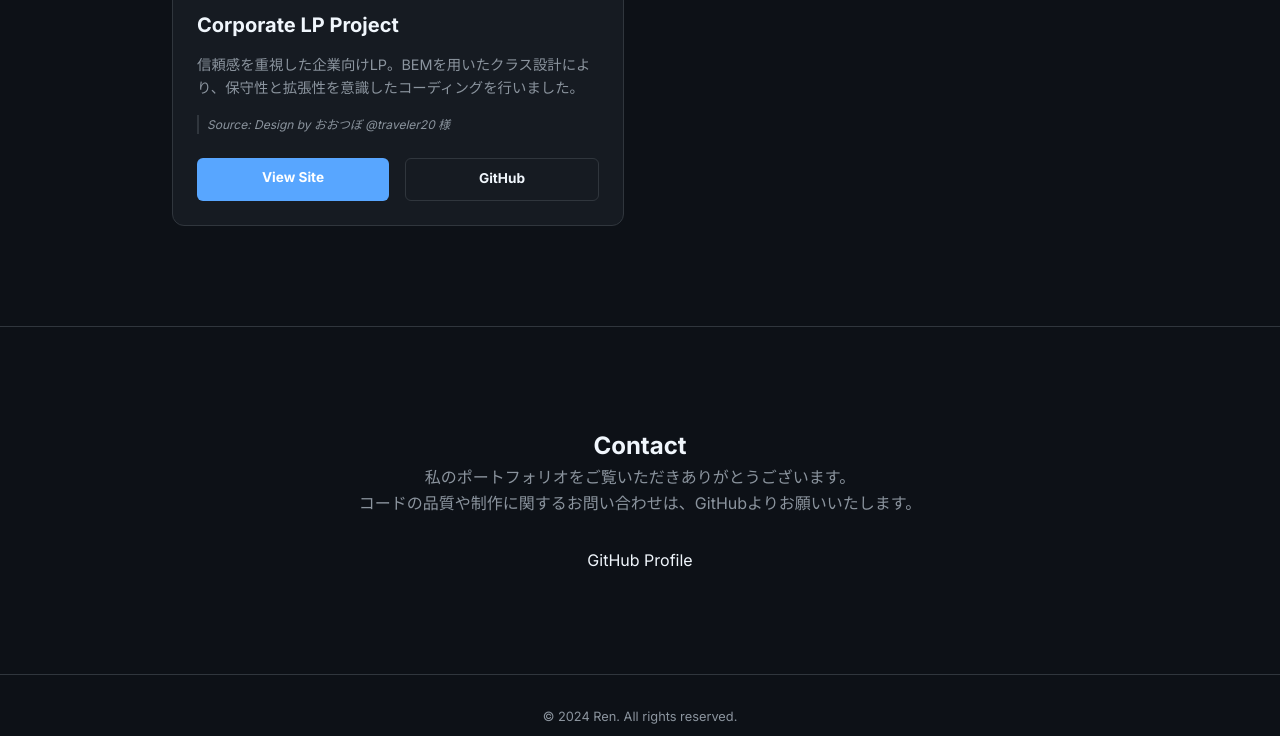
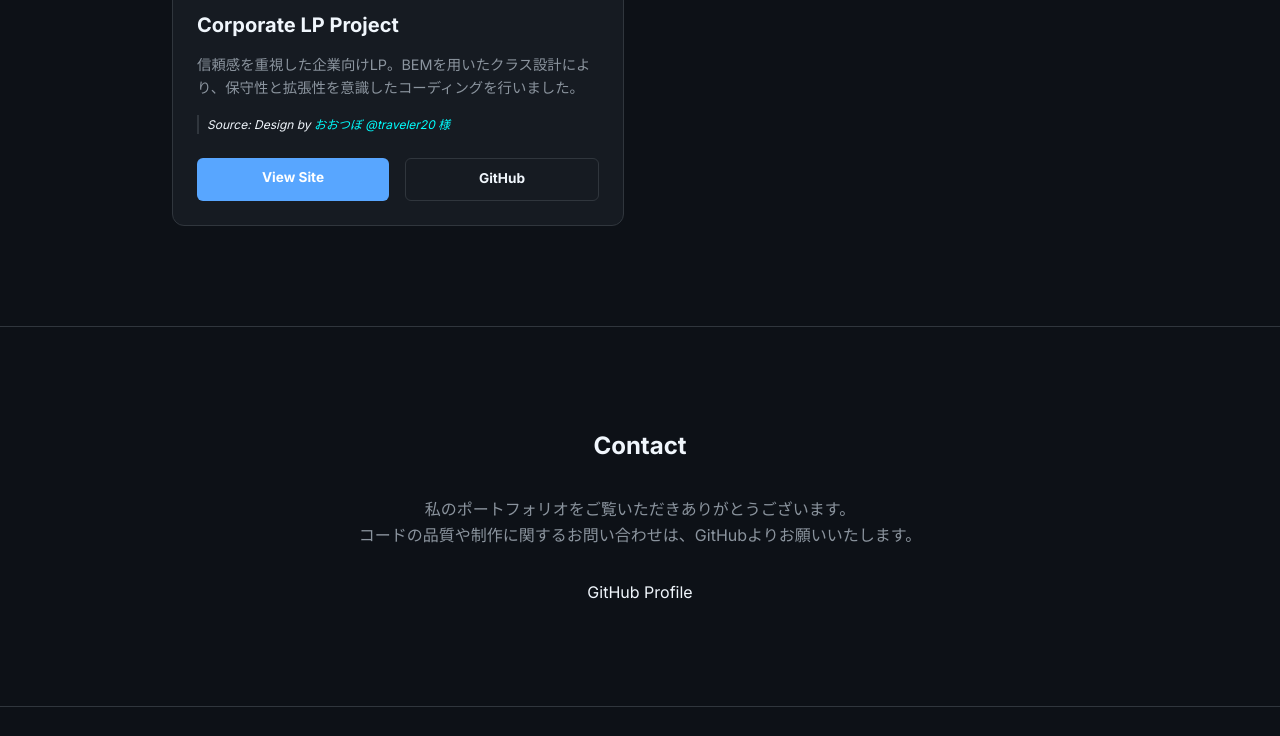
Before and after one commit to ren12123/my-portfolio, a website built with Vite: page index.html in a window 1280 px wide. Shown: the part 1688-2424 px from the top of the page. Built offline with nearby package versions, Linux system fonts and the light colour scheme.

Commit message:
add hover animation

```diff
--- a/src/scss/layout/_contact.scss
+++ b/src/scss/layout/_contact.scss
@@ -13,11 +13,12 @@
   &__text {
     color: v.$text-sub;
     margin-bottom: 2rem;
+    margin-top: 2rem;
   }
 
   &__link {
     display: inline-block;
-    background: white;
+    background: v.$text-main;
     color: black;
     padding: 1rem 2.5rem;
     border-radius: 50px;
--- a/src/scss/pieces/_card.scss
+++ b/src/scss/pieces/_card.scss
@@ -69,11 +69,39 @@
 
   &__credit {
     font-size: 0.75rem;
-    color: v.$text-sub;
+    color: v.$text-main;
     margin-bottom: 1.5rem;
     font-style: italic;
     border-left: 2px solid v.$border-color;
     padding-left: 8px;
+
+
+    & a {
+      color: aqua;
+      position: relative;
+
+      &::after {
+        content: '';
+        position: absolute;
+        bottom: -1px;
+        left: 0px;
+        height: 1px;
+        width: 100%;
+        background-color: rgb(38, 114, 228);
+
+        transform: scaleX(0);
+        transform-origin: left;
+        transition: all 0.6s ease;
+      }
+
+      &:hover {
+        color: rgb(38, 114, 228);
+
+        &::after {
+           transform: scaleX(1);
+        }
+      }
+    }
   }
 
   &__links {
```
